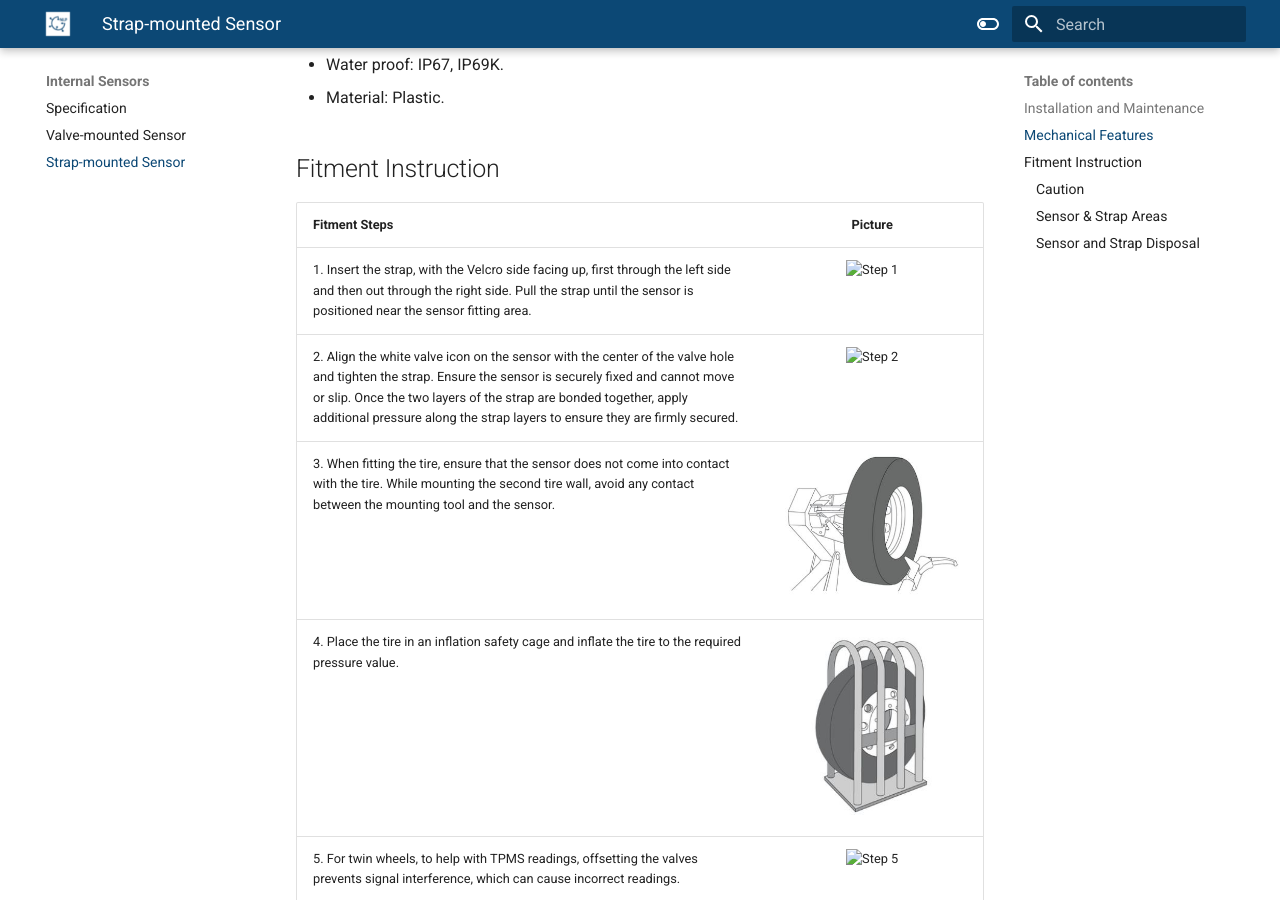
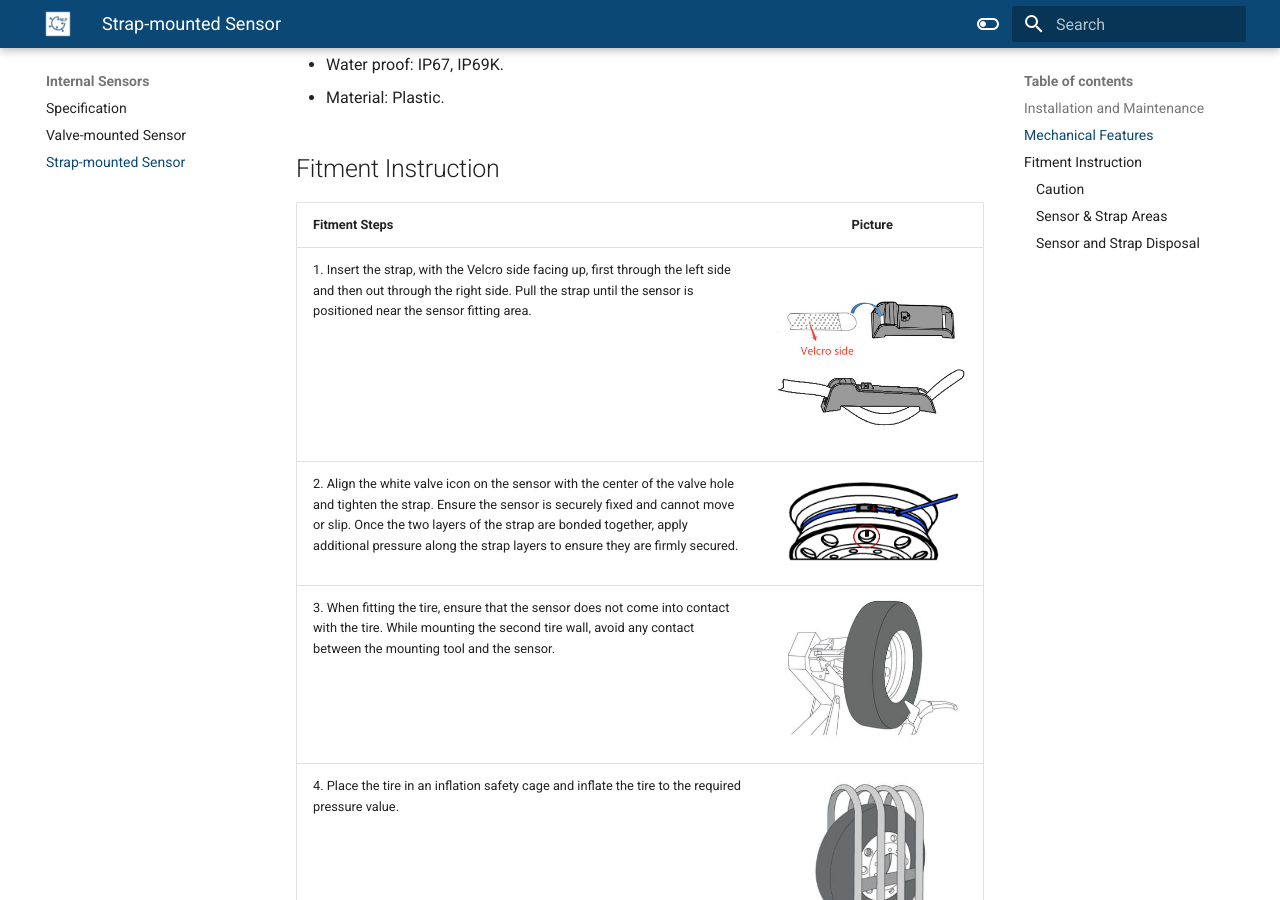
Before and after one commit to KorbiNeosens/nlp_installation_manual, an MkDocs documentation site: the page built from docs/sensors/internal_strap.md, in a window 1280 px wide and 900 px high, scrolled down 545 px. Built offline with MkDocs 1.6.1 and Material for MkDocs 9.7.7, drawn with Linux system fonts in a browser that asks for light colours.

Commit message:
Fixed link to pictures.

```diff
--- a/docs/sensors/internal_strap.md
+++ b/docs/sensors/internal_strap.md
@@ -23,11 +23,11 @@ pdf: true
 
 |**Fitment Steps** | **Picture**                        |
 |----------------|:--------:|
-| 1. Insert the strap, with the Velcro side facing up, first through the left side and then out through the right side. Pull the strap until the sensor is positioned near the sensor fitting area. | ![Step 1](images/strap_sensor_velcro.JPG){ width="600px"}    |
-| 2. Align the white valve icon on the sensor with the center of the valve hole and tighten the strap. Ensure the sensor is securely fixed and cannot move or slip. Once the two layers of the strap are bonded together, apply additional pressure along the strap layers to ensure they are firmly secured.  |  ![Step 2](images/strap_sensor_mounting.JPG){ width="600px"}     |
+| 1. Insert the strap, with the Velcro side facing up, first through the left side and then out through the right side. Pull the strap until the sensor is positioned near the sensor fitting area. | ![Step 1](images/strap_sensor_velcro.jpg){ width="600px"}    |
+| 2. Align the white valve icon on the sensor with the center of the valve hole and tighten the strap. Ensure the sensor is securely fixed and cannot move or slip. Once the two layers of the strap are bonded together, apply additional pressure along the strap layers to ensure they are firmly secured.  |  ![Step 2](images/strap_sensor_mounting.jpg){ width="600px"}     |
 | 3. When fitting the tire, ensure that the sensor does not come into contact with the tire. While mounting the second tire wall, avoid any contact between the mounting tool and the sensor.  | ![Step 3](images/valve_mounted_instruction_step3.JPG){ width="600px"}    |
 | 4. Place the tire in an inflation safety cage and inflate the tire to the required pressure value.  | ![Step 4](images/valve_mounted_instruction_step4.JPG){ width="600px"}        |
-| 5. For twin wheels, to help with TPMS readings, offsetting the valves prevents signal interference, which can cause incorrect readings.  | ![Step 5](images/strap_sensor_twin_tires.JPG){ width="600px"}        |
+| 5. For twin wheels, to help with TPMS readings, offsetting the valves prevents signal interference, which can cause incorrect readings.  | ![Step 5](images/strap_sensor_twin_tires.jpg){ width="600px"}        |
 
 ### Caution
 
@@ -40,10 +40,10 @@ pdf: true
 
 ### Sensor & Strap Areas
 
-![Strap-mounted Sensor](images/strap_mounted_sensor.JPG){ width="800px"}
+![Strap-mounted Sensor](images/strap_mounted_sensor.jpg){ width="800px"}
 
 
 
 ### Sensor and Strap Disposal
 
-![Disposal](images/strap_sensor_recycling.JPG){ width="800px"}
+![Disposal](images/strap_sensor_recycling.jpg){ width="800px"}
```
